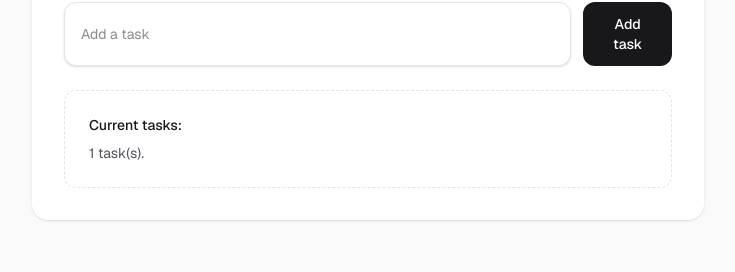
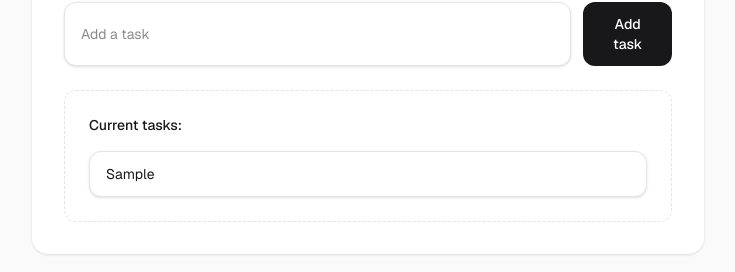
Before and after one commit to a7med-alshatebi/todo-list, a Next.js app: page / in a window 1280 px wide. Both pictures are taken after typing "Sample" into the empty fields and a click on the button "Add task". Shown: the part 174-446 px from the top of the page, without its empty margins (272-1007 px from the left). Built offline with nearby package versions, Linux system fonts and the light colour scheme.

Commit message:
Create TaskItem component

```diff
--- /dev/null
+++ b/app/components/TaskItem.tsx
@@ -0,0 +1,11 @@
+type TaskItemProps = {
+  task: string;
+};
+
+export default function TaskItem({ task }: TaskItemProps) {
+  return (
+    <li className="flex items-center justify-between rounded-xl border border-zinc-200 bg-white px-4 py-3 text-sm text-zinc-900 shadow-sm dark:border-zinc-700 dark:bg-zinc-950 dark:text-zinc-100">
+      <span className="break-words">{task}</span>
+    </li>
+  );
+}
--- a/app/page.tsx
+++ b/app/page.tsx
@@ -2,6 +2,7 @@
 
 import { useState } from "react";
 import AddTaskForm from "./components/AddTaskForm";
+import TaskItem from "./components/TaskItem";
 
 export default function Home() {
   const [tasks, setTasks] = useState<string[]>([]);
@@ -28,7 +29,15 @@ export default function Home() {
 
         <section className="rounded-xl border border-dashed border-zinc-200 p-6 text-sm text-zinc-600 dark:border-zinc-700 dark:text-zinc-400">
           <p className="font-medium text-zinc-900 dark:text-zinc-100">Current tasks:</p>
-          <p className="mt-2">{tasks.length === 0 ? "No tasks yet." : `${tasks.length} task(s).`}</p>
+          {tasks.length === 0 ? (
+            <p className="mt-2">No tasks yet.</p>
+          ) : (
+            <ul className="mt-4 flex flex-col gap-3">
+              {tasks.map((task, index) => (
+                <TaskItem key={`${task}-${index}`} task={task} />
+              ))}
+            </ul>
+          )}
         </section>
       </main>
     </div>
```
